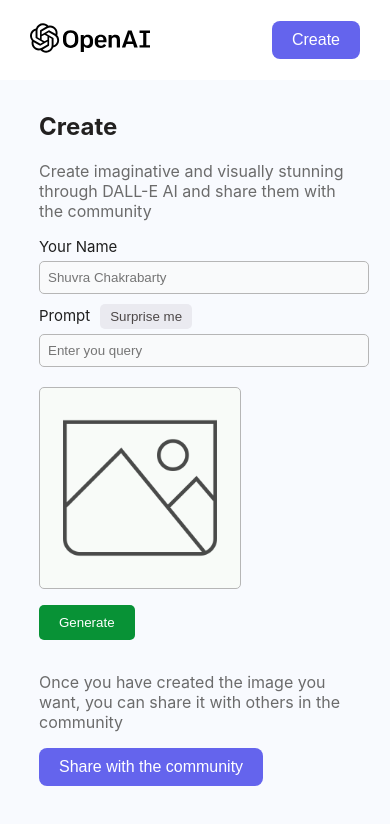
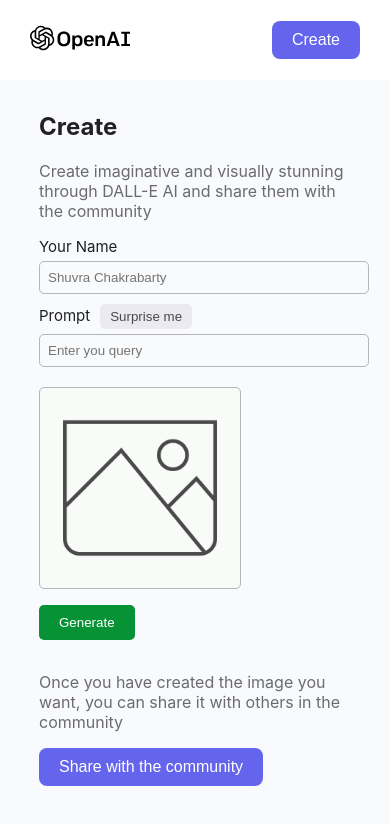
Before and after one commit to shuvra-matrix/DALL-E-2-Clone--MERN-, a React (Create React App) app in the folder public/: page / in a window 390 px wide. Shown: the top 824 px of the page. Built offline with nearby package versions, Linux system fonts and the light colour scheme.

Commit message:
update header logo size

```diff
--- a/public/src/components/Layout/Header.module.css
+++ b/public/src/components/Layout/Header.module.css
@@ -19,3 +19,10 @@
     height: 120px;
   }
 }
+
+@media (max-width: 400px) {
+  .header img {
+    width: 100px;
+    height: 100px;
+  }
+}
```
